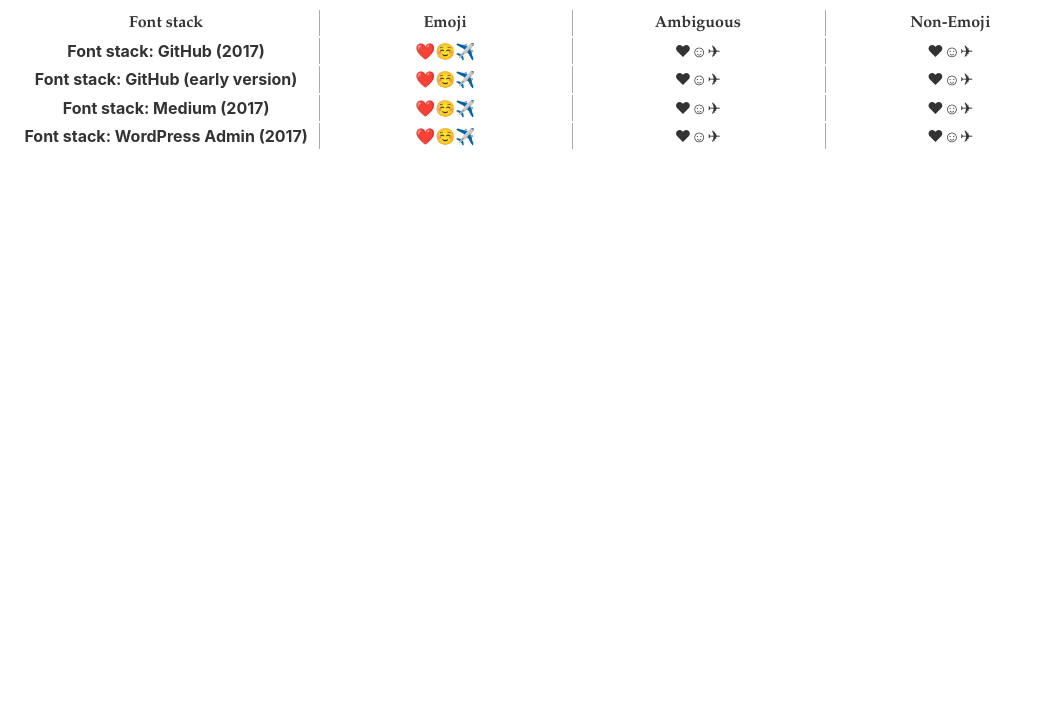
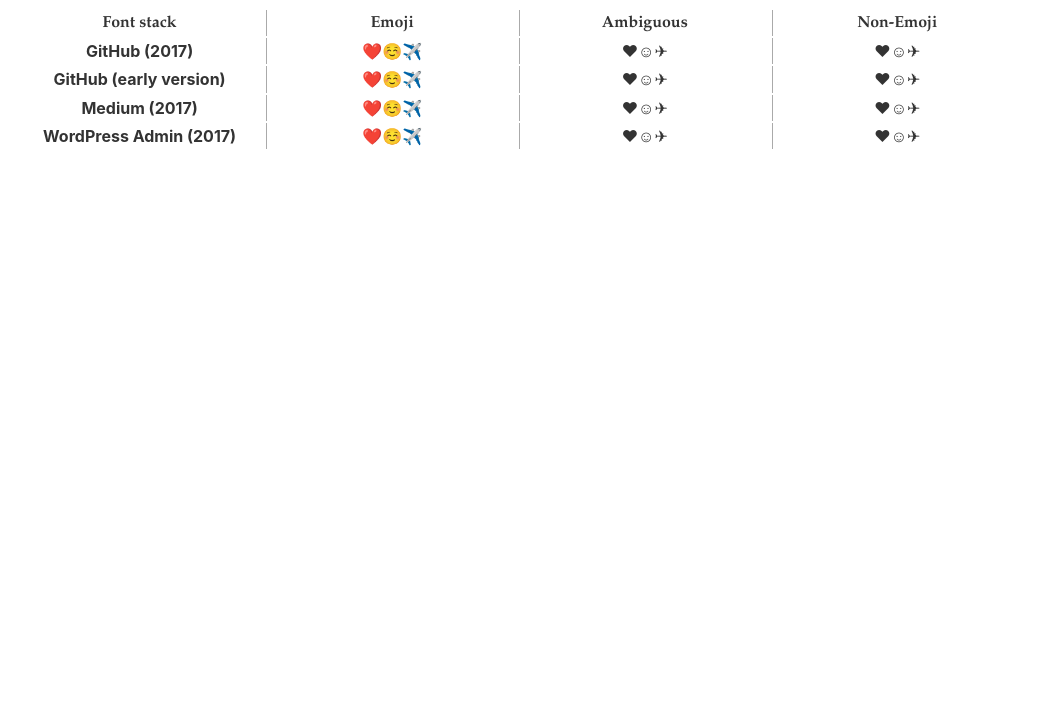
Before and after one commit to alanhogan/system-font-stack-experiments, a plain HTML site: page docs/emoji.html in a window 1280 px wide. Shown: the part 98-800 px from the top of the page, without its empty margins (0-1039 px from the left). Drawn offline with Linux system fonts and the light colour scheme.

Commit message:
Delete redundant text

```diff
--- a/docs/emoji.html
+++ b/docs/emoji.html
@@ -18,25 +18,25 @@
     </thead>
     <tbody>
       <tr class="github-2017">
-        <th>Font stack: GitHub (2017)</th>
+        <th>GitHub (2017)</th>
         <td>&#x2764;&#xFE0F;&#x263A;&#xFE0F;&#x2708;&#xFE0F;</td>
         <td>&#x2764;&#x263A;&#x2708;</td>
         <td>&#x2764;&#xFE0E;&#x263A;&#xFE0E;&#x2708;&#xFE0E;</td>
       </tr>
      <tr class="github-2016">
-        <th>Font stack: GitHub (early version)</th>
+        <th>GitHub (early version)</th>
         <td>&#x2764;&#xFE0F;&#x263A;&#xFE0F;&#x2708;&#xFE0F;</td>
         <td>&#x2764;&#x263A;&#x2708;</td>
         <td>&#x2764;&#xFE0E;&#x263A;&#xFE0E;&#x2708;&#xFE0E;</td>
      </tr>
      <tr class="medium-2017">
-        <th>Font stack: Medium (2017)</th>
+        <th>Medium (2017)</th>
         <td>&#x2764;&#xFE0F;&#x263A;&#xFE0F;&#x2708;&#xFE0F;</td>
         <td>&#x2764;&#x263A;&#x2708;</td>
         <td>&#x2764;&#xFE0E;&#x263A;&#xFE0E;&#x2708;&#xFE0E;</td>
       </tr>
       <tr class="wp-admin-2017">
-        <th>Font stack: WordPress Admin (2017)</th>
+        <th>WordPress Admin (2017)</th>
         <td>&#x2764;&#xFE0F;&#x263A;&#xFE0F;&#x2708;&#xFE0F;</td>
         <td>&#x2764;&#x263A;&#x2708;</td>
         <td>&#x2764;&#xFE0E;&#x263A;&#xFE0E;&#x2708;&#xFE0E;</td>
```
